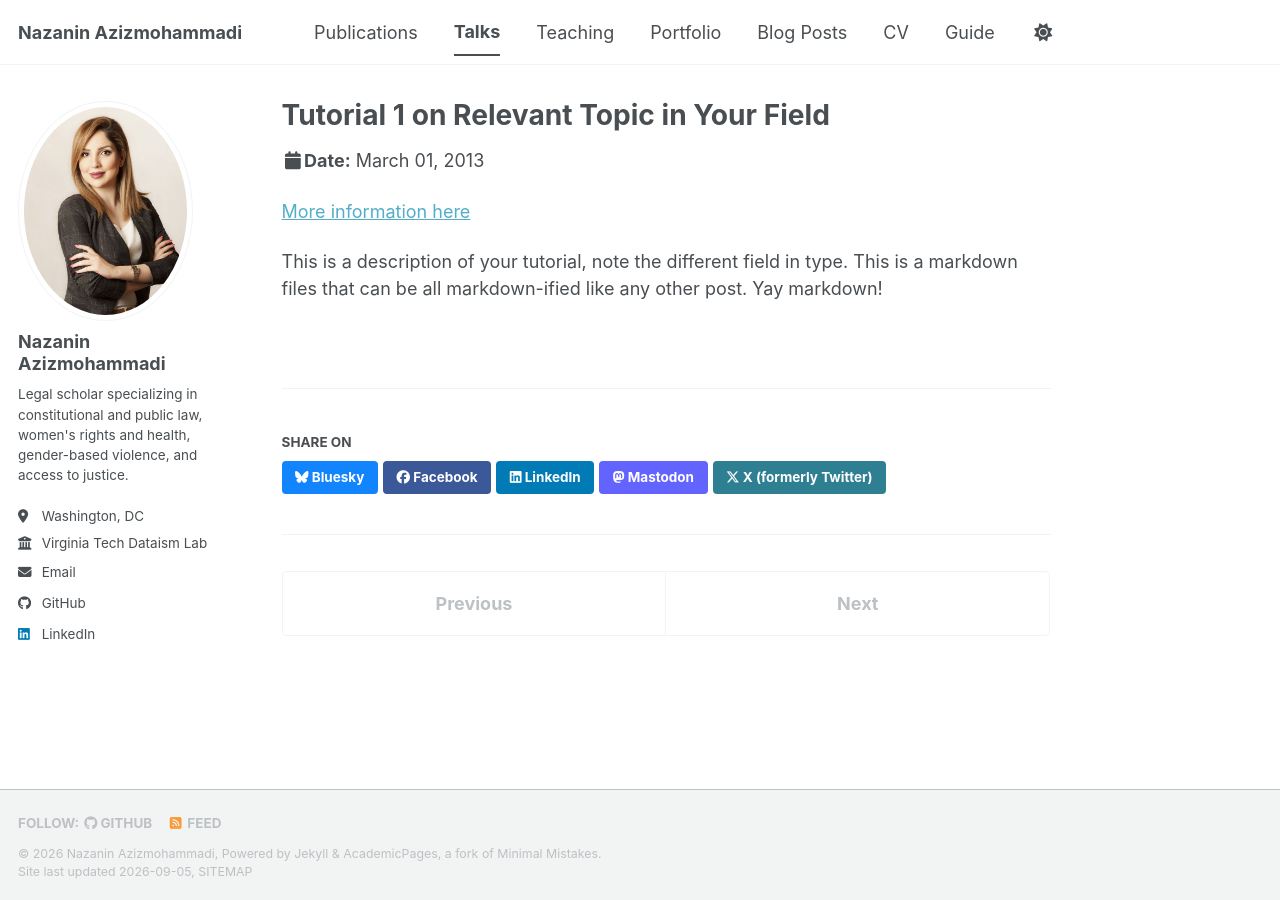
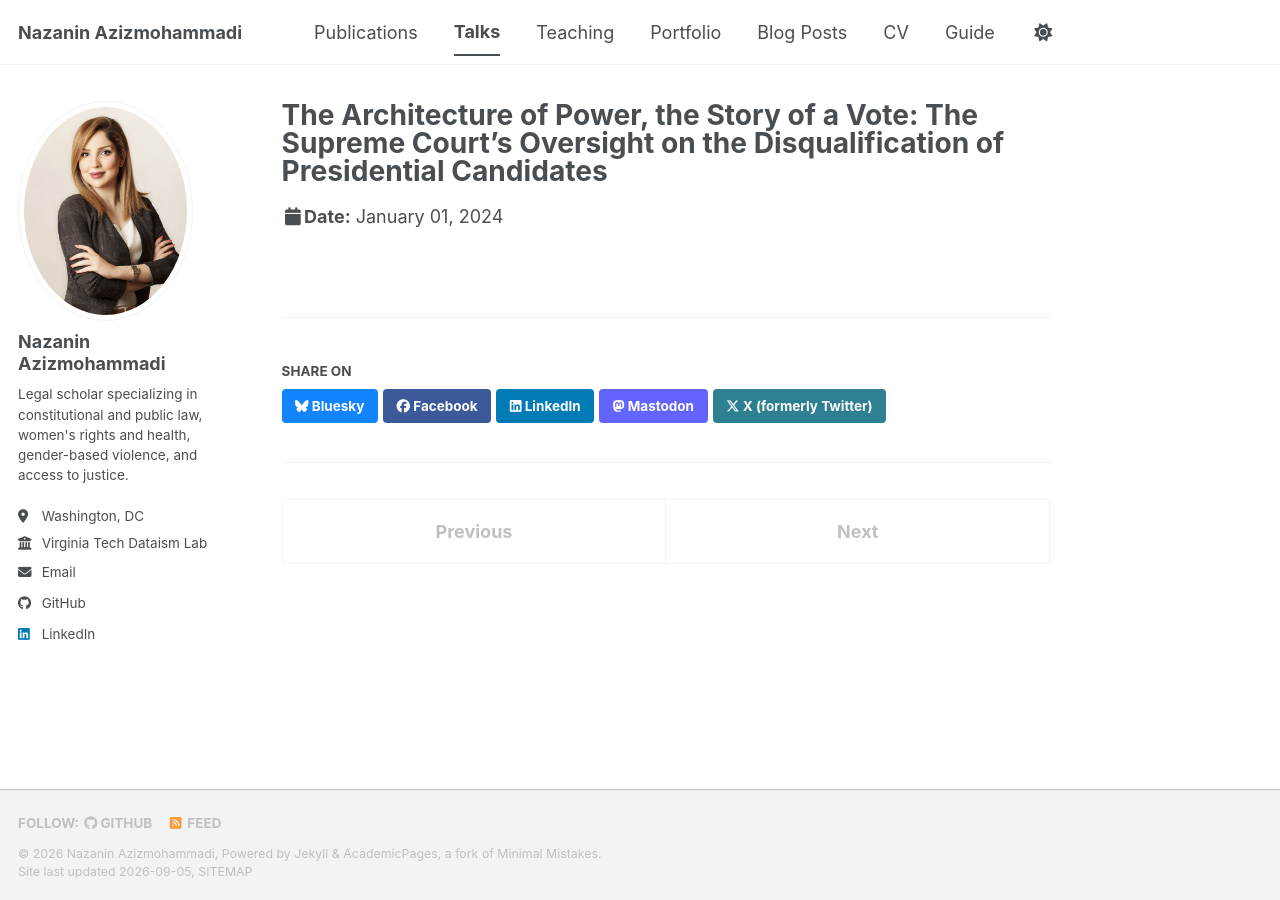
Before and after one commit to nazaninazizmohammadi/nazaninazizmohammadi.github.io, a Jekyll site: the page built from _talks/2013-03-01-tutorial-1.md, in a window 1280 px wide. Built offline with Jekyll 4.4.1, drawn with Linux system fonts in a browser that asks for light colours; a style sheet for code colours, icons or effects is not loaded.

Commit message:
Update 2013-03-01-tutorial-1.md

```diff
--- a/_talks/2013-03-01-tutorial-1.md
+++ b/_talks/2013-03-01-tutorial-1.md
@@ -1,13 +1,9 @@
 ---
-title: "Tutorial 1 on Relevant Topic in Your Field"
+title: "The Architecture of Power, the Story of a Vote: The Supreme Court's Oversight on the Disqualification of Presidential Candidates"
 collection: talks
-type: "Tutorial"
-permalink: /talks/2013-03-01-tutorial-1
-venue: "UC-Berkeley Institute for Testing Science"
-date: 2013-03-01
-location: "Berkeley, CA, USA"
+type: "Invited talk"
+permalink: /talks/2024-01-01-architecture-of-power-vote
+venue: "Iranian Legal Association & UNESCO Chair for Human Rights, Peace and Democracy"
+date: 2024-01-01
+location: "Shahid Beheshti University, Iran"
 ---
-
-[More information here](http://exampleurl.com)
-
-This is a description of your tutorial, note the different field in type. This is a markdown files that can be all markdown-ified like any other post. Yay markdown!
```
